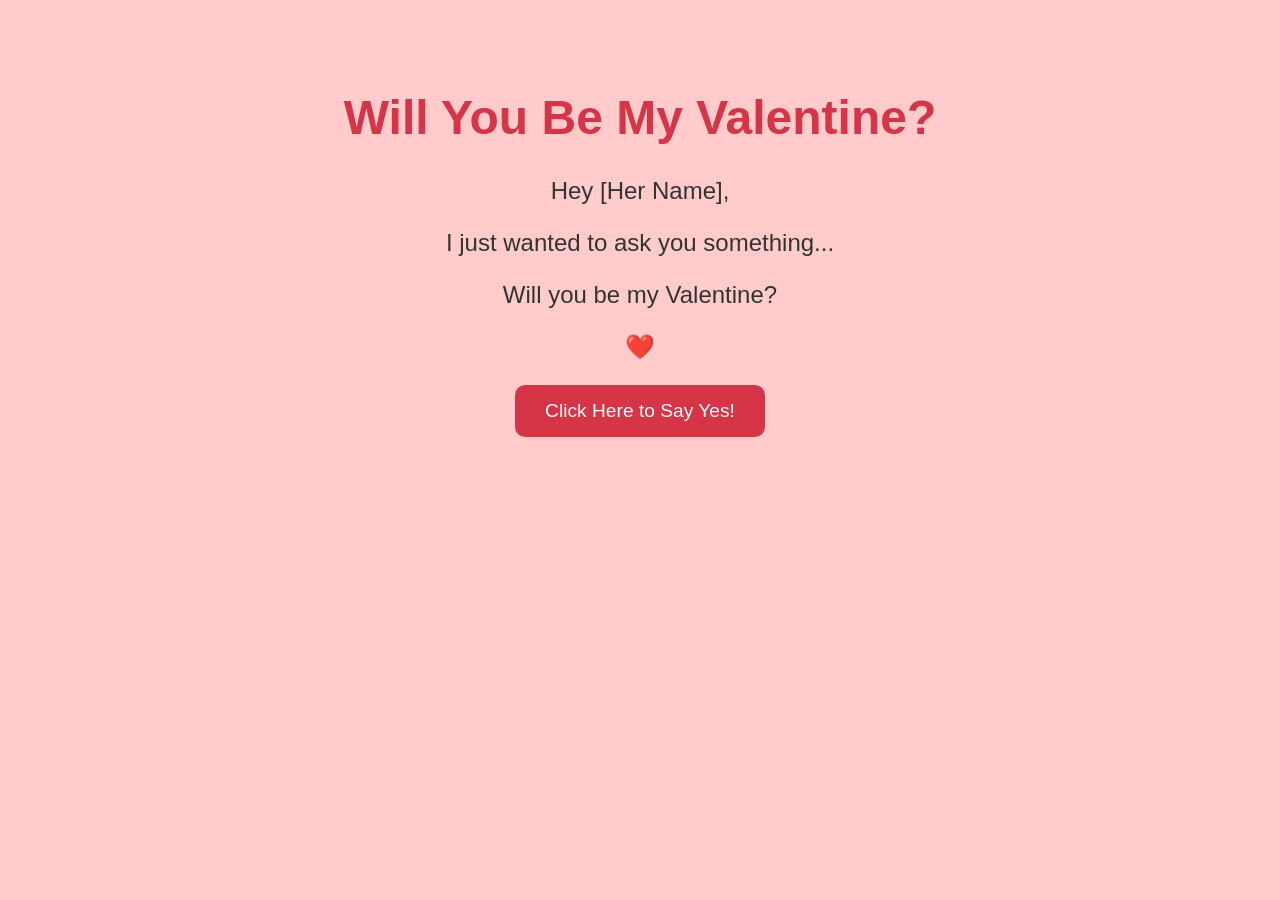
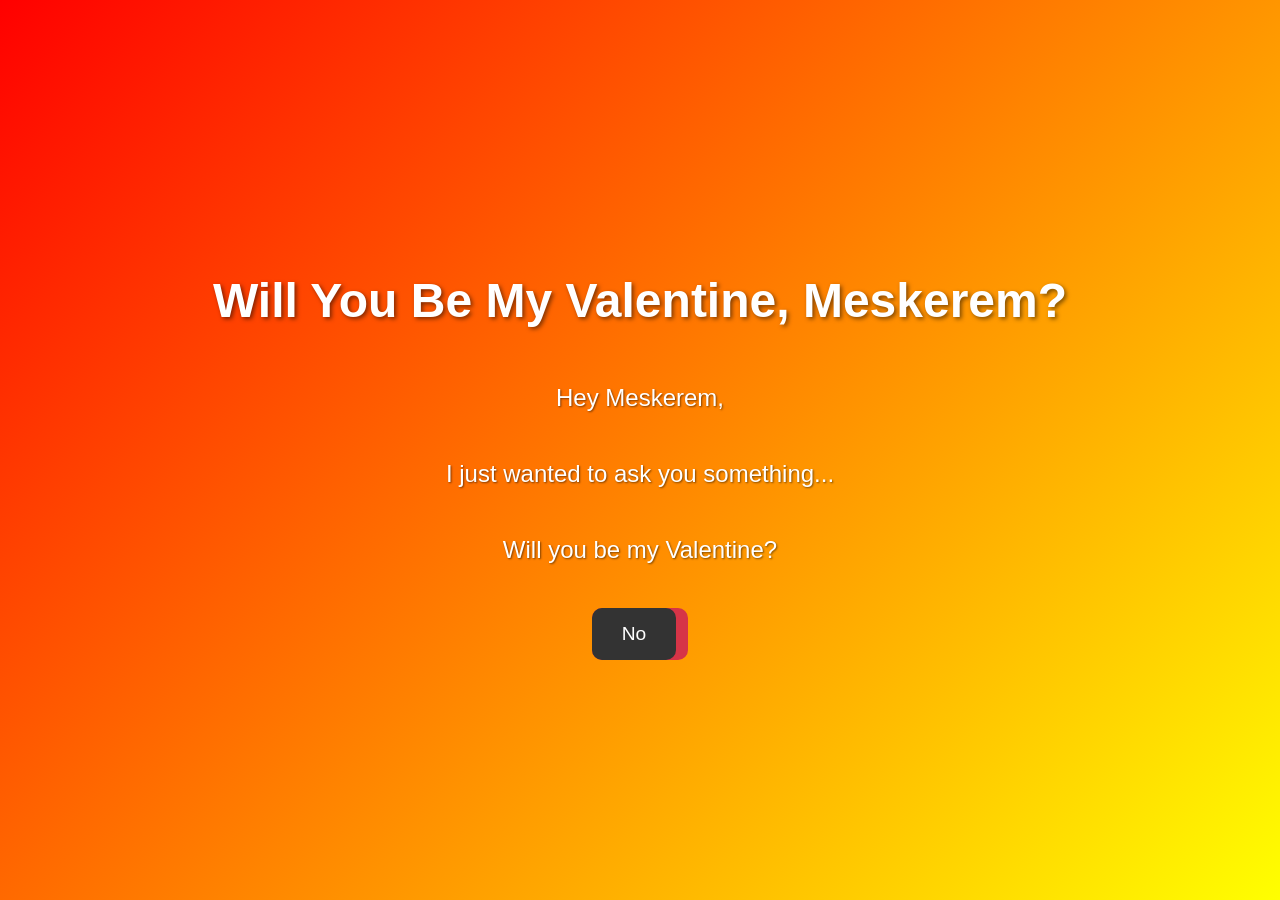
Before and after one commit to CRONOS1967/valentine-website, a plain HTML site: page index.html in a window 1280 px wide. Before the commit the page ends 800 px from the top, so only its background shows below. Drawn offline with Linux system fonts and the light colour scheme.

Commit message:
Update index.html

```diff
--- a/index.html
+++ b/index.html
@@ -3,53 +3,97 @@
 <head>
     <meta charset="UTF-8">
     <meta name="viewport" content="width=device-width, initial-scale=1.0">
-    <title>Will You Be My Valentine?</title>
+    <title>Will You Be My Valentine, Meskerem?</title>
     <style>
         body {
             font-family: 'Arial', sans-serif;
-            background-color: #ffcccb;
+            background: linear-gradient(135deg, #ff0000, #ffff00);
             text-align: center;
             padding: 50px;
+            margin: 0;
+            height: 100vh;
+            display: flex;
+            justify-content: center;
+            align-items: center;
+            flex-direction: column;
         }
         h1 {
-            color: #d63447;
+            color: #ffffff;
             font-size: 3em;
+            text-shadow: 2px 2px 4px rgba(0, 0, 0, 0.5);
         }
         p {
-            color: #333;
+            color: #ffffff;
             font-size: 1.5em;
+            text-shadow: 1px 1px 2px rgba(0, 0, 0, 0.5);
+        }
+        .buttons {
+            display: flex;
+            gap: 20px;
+            margin-top: 20px;
         }
         button {
-            background-color: #d63447;
-            color: white;
-            border: none;
             padding: 15px 30px;
             font-size: 1.2em;
             cursor: pointer;
+            border: none;
             border-radius: 10px;
+            transition: all 0.3s ease;
         }
-        button:hover {
-            background-color: #ff6f61;
+        #yesButton {
+            background-color: #d63447;
+            color: white;
         }
-        .heart {
-            color: #d63447;
-            font-size: 2em;
+        #yesButton:hover {
+            transform: scale(1.2);
+            animation: heartbeat 1s infinite;
+        }
+        #noButton {
+            background-color: #333;
+            color: white;
+            position: absolute;
+        }
+        @keyframes heartbeat {
+            0% { transform: scale(1); }
+            50% { transform: scale(1.1); }
+            100% { transform: scale(1); }
         }
     </style>
 </head>
 <body>
-    <h1>Will You Be My Valentine?</h1>
-    <p>Hey <span id="name">[Her Name]</span>,</p>
+    <h1>Will You Be My Valentine, Meskerem?</h1>
+    <p>Hey Meskerem,</p>
     <p>I just wanted to ask you something...</p>
     <p>Will you be my Valentine?</p>
-    <p>❤️</p>
-    <button onclick="askValentine()">Click Here to Say Yes!</button>
+    <div class="buttons">
+        <button id="yesButton">Yes!</button>
+        <button id="noButton">No</button>
+    </div>
 
     <script>
-        function askValentine() {
+        const noButton = document.getElementById('noButton');
+        const yesButton = document.getElementById('yesButton');
+
+        noButton.addEventListener('mouseover', () => {
+            // Move the "No" button randomly when hovered
+            const x = Math.random() * (window.innerWidth - noButton.offsetWidth);
+            const y = Math.random() * (window.innerHeight - noButton.offsetHeight);
+            noButton.style.left = `${x}px`;
+            noButton.style.top = `${y}px`;
+
+            // Enlarge the "Yes" button
+            yesButton.style.transform = 'scale(1.2)';
+        });
+
+        yesButton.addEventListener('mouseover', () => {
+            // Add heartbeat effect to "Yes" button
+            yesButton.style.animation = 'heartbeat 1s infinite';
+        });
+
+        yesButton.addEventListener('click', () => {
             alert("Yay! I'm so happy you said yes! ❤️");
             document.body.innerHTML = "<h1>She Said Yes! ❤️</h1><p class='heart'>❤️❤️❤️</p>";
-        }
+        });
     </script>
 </body>
 </html>
```
